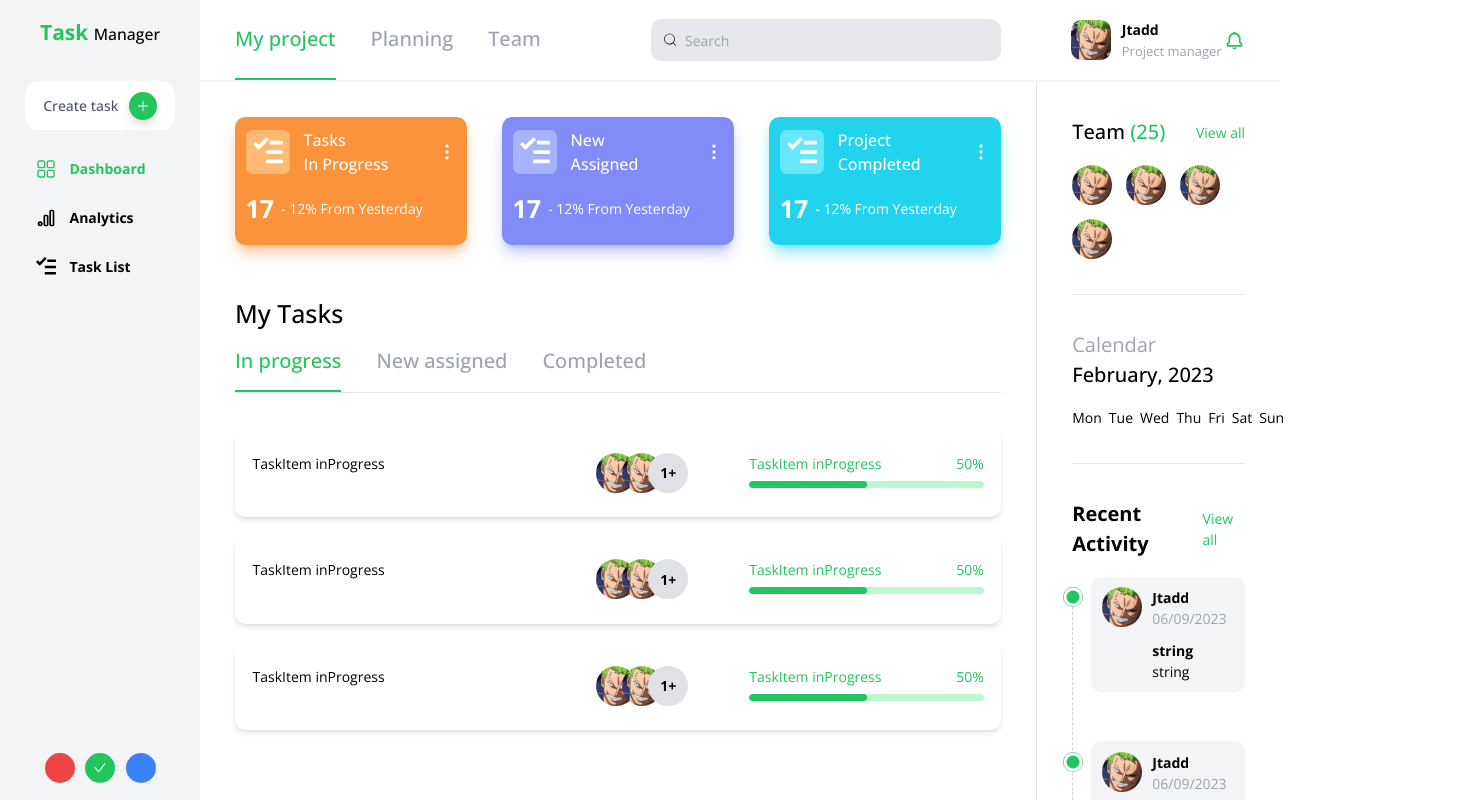
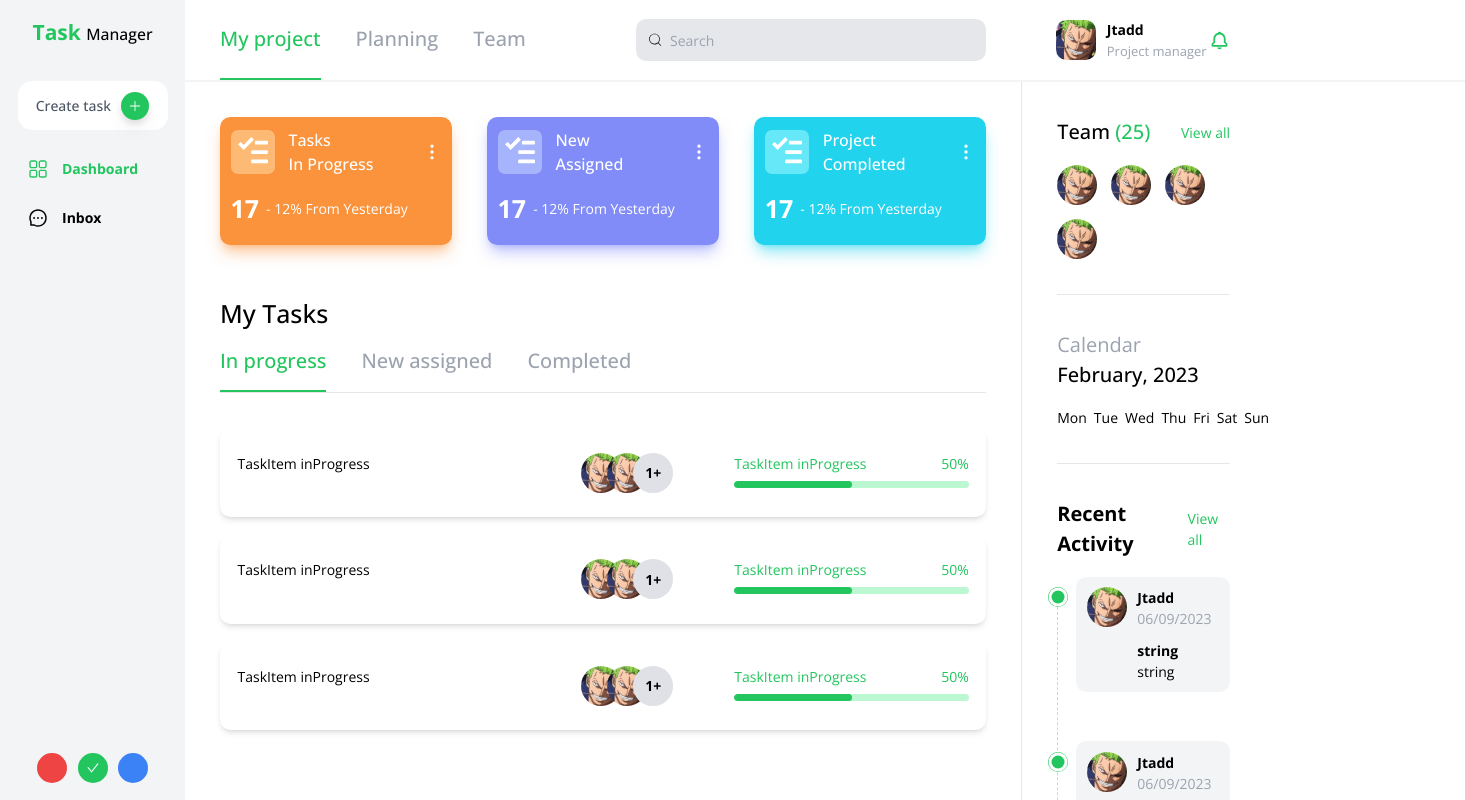
Before and after one commit to dathymax/ReactJS-Task-Manager-Client, a React (Vite) app: page /dashboard in a window 1280 px wide. Shown: the top 800 px of the page, 1465 px wide, since content can reach past the window. Built offline with nearby package versions, Linux system fonts and the light colour scheme.

Commit message:
create inbox page

```diff
--- a/src/App.tsx
+++ b/src/App.tsx
@@ -4,6 +4,7 @@ import DashboardPage from "./pages/dashboard";
 import { useEffect } from "react";
 import AnalyticsPage from "./pages/analytics";
 import TaskListPage from "./pages/task-list";
+import InboxPage from "./pages/inbox";
 
 function App() {
     const navigate = useNavigate();
@@ -21,6 +22,7 @@ function App() {
                 <Route index path="/dashboard" element={<DashboardPage />} />
                 <Route path="/analytics" element={<AnalyticsPage />} />
                 <Route path="/task-list" element={<TaskListPage />} />
+                <Route path="/inbox" element={<InboxPage />} />
             </Route>
         </Routes>
     )
--- a/src/layout/content/index.tsx
+++ b/src/layout/content/index.tsx
@@ -5,9 +5,10 @@ const LayoutContent = () => {
     return (
         <section
             style={{
-                width: "calc(100vw - 200px)",
-                height: "calc(100vh - 82px)",
-                maxHeight: "calc(100vh - 82px)",
+                width: "100vw",
+                maxWidth: "100vw",
+                height: "100vh",
+                maxHeight: "100vh",
             }}
         >
             <Outlet />
--- a/src/layout/index.tsx
+++ b/src/layout/index.tsx
@@ -1,7 +1,6 @@
 import React from 'react'
 import LayoutSidebar from './sidebar'
 import LayoutContent from './content'
-import LayoutHeader from './header'
 
 const Layout = () => {
     return (
@@ -9,10 +8,6 @@ const Layout = () => {
             <LayoutSidebar />
 
             <div className="flex flex-col">
-                <LayoutHeader />
-
-                <div className="h-[2px] bg-gray-100"></div>
-
                 <LayoutContent />
             </div>
         </main>
--- a/src/layout/sidebar/index.tsx
+++ b/src/layout/sidebar/index.tsx
@@ -2,6 +2,7 @@ import React, { useState } from 'react'
 import { RxDashboard } from "react-icons/rx"
 import { TbBrandGoogleAnalytics } from "react-icons/tb"
 import { GoTasklist } from "react-icons/go"
+import { AiOutlineMessage } from "react-icons/ai"
 import { BsPlusLg } from "react-icons/bs"
 import ThemeSwitch from '../../components/interactions/theme'
 import Button from '../../components/interactions/button/Button'
@@ -22,15 +23,15 @@ const MENU: MenuItem[] = [
         icon: <RxDashboard className="text-[20px]" />
     },
     {
-        key: "analytics",
-        label: "Analytics",
-        icon: <TbBrandGoogleAnalytics className="text-[20px]" />
+        key: "inbox",
+        label: "Inbox",
+        icon: <AiOutlineMessage className="text-[20px]" />
     },
-    {
-        key: "task-list",
-        label: "Task List",
-        icon: <GoTasklist className="text-[20px]" />
-    },
+    // {
+    //     key: "task-list",
+    //     label: "Task List",
+    //     icon: <GoTasklist className="text-[20px]" />
+    // },
 ]
 
 const LayoutSidebar = () => {
--- a/src/pages/dashboard/index.tsx
+++ b/src/pages/dashboard/index.tsx
@@ -6,6 +6,8 @@ import DashboardTeams from './components/Teams'
 import Divider from '../../components/layout/divider'
 import Calendar from '../../components/data-display/calendar'
 import RecentActivity, { RecentActivityItem } from '../../components/data-display/timeline/RecentActivity'
+import LayoutHeader from './components/Header'
+import DashboardHeader from './components/Header'
 
 const DashboardPage = () => {
     const [activeTab, setActiveTab] = useState<string | undefined>("inProgress");
@@ -64,7 +66,12 @@ const DashboardPage = () => {
     }
 
     return (
-        <div className='grid grid-cols-12 gap-10 h-full'>
+        <>
+            <DashboardHeader />
+
+            <div className="h-[2px] bg-gray-100"></div>
+
+            <div className='grid grid-cols-12 gap-10 h-full' style={{ width: "calc(100vw - 200px)" }}>
                 <div className="col-span-9 pl-10 py-10">
                     <DashboardGeneral />
                     <h2 className='font-medium text-[25px] mt-[50px] mb-4'>My Tasks</h2>
@@ -83,6 +90,7 @@ const DashboardPage = () => {
                     </div>
                 </div>
             </div>
+        </>
     )
 }
 
--- /dev/null
+++ b/src/pages/inbox/index.tsx
@@ -0,0 +1,9 @@
+import React from 'react'
+
+const InboxPage = () => {
+    return (
+        <div>InboxPage</div>
+    )
+}
+
+export default InboxPage
```
Also changed, not shown: src/pages/dashboard/components/Header.tsx (renamed from src/layout/header/index.tsx, +7 -7 lines). Lines whose indentation alone changed are shown as unchanged.
